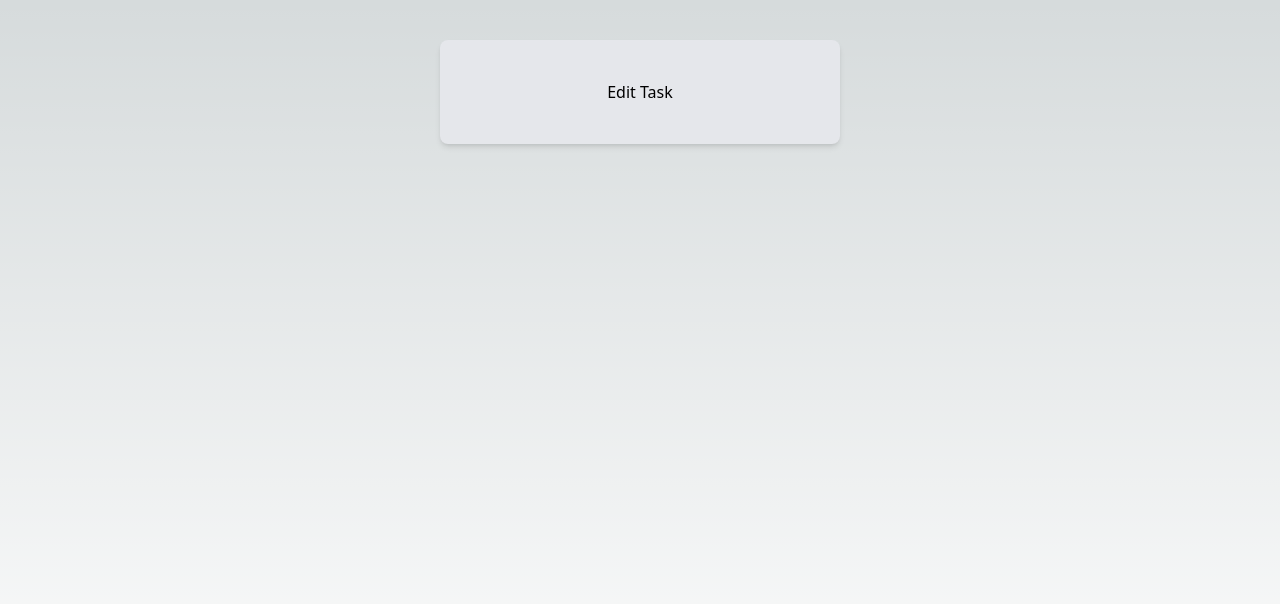
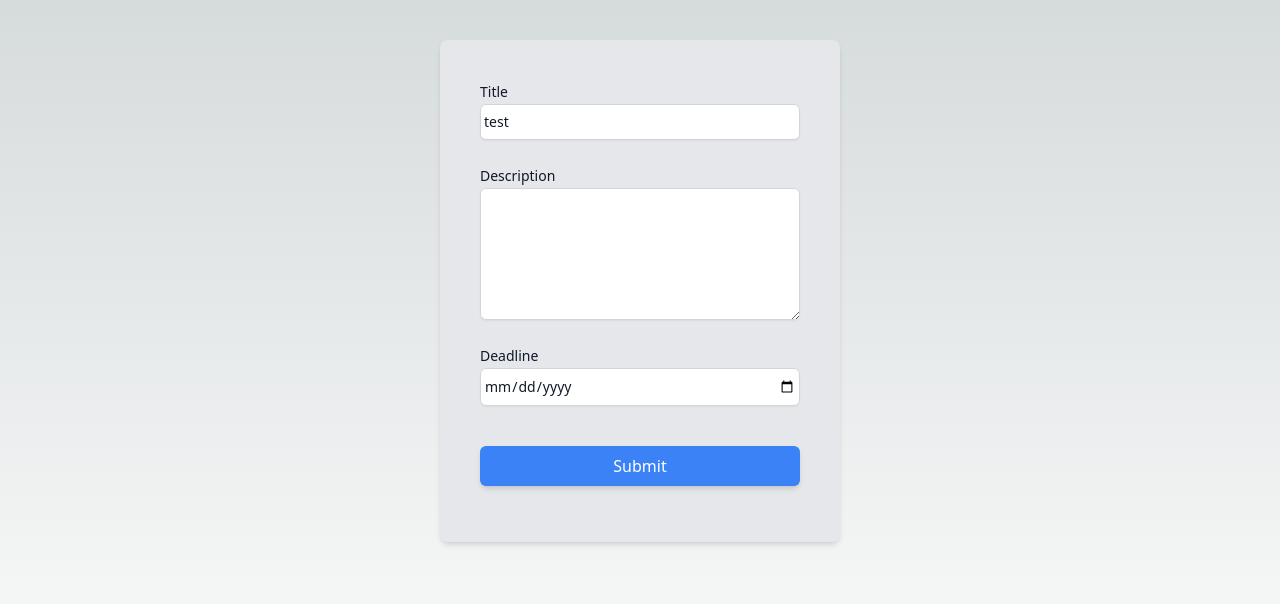
Before and after one commit to Mustafa-Zahedi/todo-app, a Next.js app in the folder frontend/: page /task/edit/1 in a window 1280 px wide. Shown: the top 604 px of the page. Built offline with nearby package versions, Linux system fonts and the light colour scheme.

Commit message:
feat: the api url added on env variable

```diff
--- a/frontend/app/task/[id]/page.tsx
+++ b/frontend/app/task/[id]/page.tsx
@@ -2,11 +2,11 @@
 
 import { useEffect, useState } from "react";
 import { getTask } from "../actions";
-import { TaskInputs } from "../create/page";
+import { Task } from "../create/page";
 
 export default function Task({ params }: { params: { id: number } }) {
   const { id } = params;
-  const [task, setTask] = useState<TaskInputs>();
+  const [task, setTask] = useState<Task>();
 
   useEffect(() => {
     async function get() {
--- a/frontend/app/task/actions.ts
+++ b/frontend/app/task/actions.ts
@@ -1,10 +1,14 @@
 "use server";
 
 import { revalidatePath } from "next/cache";
-import { TaskInputs } from "./create/page";
+import { Task } from "./create/page";
 
-export async function createTask(data: TaskInputs) {
-  const res = await fetch("http://localhost:4000/api/task", {
+const apiUrl =
+  process.env.NEXT_PUBLIC_API_ENDPOINT || "http://localhost:4000/api/";
+export async function createTask(data: Task) {
+  // console.log(data);
+
+  const res = await fetch(`${apiUrl}/task`, {
     method: "POST",
     headers: {
       "Content-Type": "application/json",
@@ -19,7 +23,7 @@ export async function createTask(data: TaskInputs) {
 }
 
 export const getTask = async (id: number) => {
-  const res = await fetch(`http://localhost:4000/api/task/${id}`, {
+  const res = await fetch(`${apiUrl}/task/${id}`, {
     method: "GET",
     next: { revalidate: 100 },
   });
--- a/frontend/app/task/create/page.tsx
+++ b/frontend/app/task/create/page.tsx
@@ -6,7 +6,7 @@ import { yupResolver } from "@hookform/resolvers/yup";
 import * as yup from "yup";
 import { createTask } from "../actions";
 
-export type TaskInputs = {
+export type Task = {
   title: string;
   description: string;
   deadline: Date;
@@ -17,7 +17,11 @@ const schema = yup.object().shape({
   title: yup.string().required(),
   description: yup.string().min(5).max(2048).required(),
   deadline: yup.date().required(),
-  status: yup.string().oneOf(["ACTIVE", "INACTIVE"]).required(),
+  status: yup
+    .string()
+    .oneOf(["ACTIVE", "INACTIVE"])
+    .default("ACTIVE")
+    .required(),
 });
 
 export default function CreateTask() {
@@ -27,12 +31,12 @@ export default function CreateTask() {
     handleSubmit,
     watch,
     formState: { errors },
-  } = useForm<TaskInputs>({
+  } = useForm<Task>({
     resolver: yupResolver(schema),
   });
-  const onSubmit: SubmitHandler<TaskInputs> = async (data) => {
+  const onSubmit: SubmitHandler<Task> = async (data) => {
     // console.log(data);
-    const res = await createTask({ ...data, status: "ACTIVE" });
+    const res = await createTask({ ...data });
     if (res) {
       router.push(`/task/${res.id}`);
     }
@@ -75,7 +79,7 @@ export default function CreateTask() {
         <textarea
           rows={5}
           className="block dark:bg-gray-700 w-full rounded-md border-0 py-1.5 px-1 text-gray-900 dark:text-gray-200 shadow-sm ring-1 ring-inset ring-gray-300 placeholder:text-gray-400 focus:ring-2 focus:ring-inset focus:ring-indigo-600 sm:text-sm sm:leading-6"
-          {...register("description", { required: true })}
+          {...register("description")}
         />
         <p className="mt-2 text-sm text-red-600">
           {<span>{errors?.description?.message}</span>}
@@ -92,7 +96,7 @@ export default function CreateTask() {
         <input
           type="date"
           className="dark:bg-gray-700 block w-full rounded-md border-0 py-1.5 px-1 text-gray-900 dark:text-gray-200 shadow-sm ring-1 ring-inset ring-gray-300 placeholder:text-gray-400 focus:ring-2 focus:ring-inset focus:ring-indigo-600 sm:text-sm sm:leading-6"
-          {...register("deadline", { required: true })}
+          {...register("deadline")}
         />
         <p className="mt-2 text-sm text-red-600">
           {<span>{errors?.deadline?.message}</span>}
--- a/frontend/app/task/edit/[id]/page.tsx
+++ b/frontend/app/task/edit/[id]/page.tsx
@@ -1,7 +1,108 @@
-export default function EditTask() {
+"use client";
+
+import { useRouter } from "next/navigation";
+import { useForm, SubmitHandler } from "react-hook-form";
+import { yupResolver } from "@hookform/resolvers/yup";
+import * as yup from "yup";
+import { createTask } from "@/app/task/actions";
+
+export type Task = {
+  title: string;
+  description: string;
+  deadline: Date;
+  status: "ACTIVE" | "INACTIVE";
+};
+
+const schema = yup.object().shape({
+  title: yup.string().required(),
+  description: yup.string().min(5).max(2048).required(),
+  deadline: yup.date().required(),
+  status: yup.string().oneOf(["ACTIVE", "INACTIVE"]).required(),
+});
+
+export default function CreateTask() {
+  const router = useRouter();
+  const {
+    register,
+    handleSubmit,
+    watch,
+    formState: { errors },
+  } = useForm<Task>({
+    resolver: yupResolver(schema),
+  });
+  const onSubmit: SubmitHandler<Task> = async (data) => {
+    // console.log(data);
+    const res = await createTask({ ...data, status: "ACTIVE" });
+    if (res) {
+      router.push(`/task/${res.id}`);
+    }
+  };
+
+  // console.log(watch("title")); // watch input value by passing the name of it
+
   return (
-    <div>
-      <h1>Edit Task</h1>
-    </div>
+    /* "handleSubmit" will validate your inputs before invoking "onSubmit" */
+    <form
+      className="flex flex-col w-full m-auto"
+      onSubmit={handleSubmit(onSubmit)}
+    >
+      {/* register your input into the hook by invoking the "register" function */}
+      <div className="mb-4 flex flex-col">
+        <label
+          htmlFor="title"
+          className="block text-sm font-medium leading-6 text-gray-900 dark:text-gray-200"
+        >
+          Title
+        </label>
+        <input
+          className="block dark:bg-gray-700  w-full rounded-md border-0 py-1.5 px-1 text-gray-900 dark:text-gray-200 shadow-sm ring-1 ring-inset ring-gray-300 placeholder:text-gray-400 focus:ring-2 focus:ring-inset focus:ring-indigo-600 sm:text-sm sm:leading-6"
+          defaultValue="test"
+          {...register("title")}
+        />
+
+        <p className="mt-2 text-sm text-red-600">
+          {<span>{errors?.title?.message}</span>}
+        </p>
+      </div>
+
+      <div className="mb-4 flex flex-col">
+        <label
+          htmlFor="description"
+          className="block text-sm font-medium leading-6 text-gray-900 dark:text-gray-200"
+        >
+          Description
+        </label>
+        <textarea
+          rows={5}
+          className="block dark:bg-gray-700 w-full rounded-md border-0 py-1.5 px-1 text-gray-900 dark:text-gray-200 shadow-sm ring-1 ring-inset ring-gray-300 placeholder:text-gray-400 focus:ring-2 focus:ring-inset focus:ring-indigo-600 sm:text-sm sm:leading-6"
+          {...register("description", { required: true })}
+        />
+        <p className="mt-2 text-sm text-red-600">
+          {<span>{errors?.description?.message}</span>}
+        </p>
+      </div>
+
+      <div className="mb-4 flex flex-col">
+        <label
+          htmlFor="deadline"
+          className="block text-sm font-medium leading-6 text-gray-900 dark:text-gray-200"
+        >
+          Deadline
+        </label>
+        <input
+          type="date"
+          className="dark:bg-gray-700 block w-full rounded-md border-0 py-1.5 px-1 text-gray-900 dark:text-gray-200 shadow-sm ring-1 ring-inset ring-gray-300 placeholder:text-gray-400 focus:ring-2 focus:ring-inset focus:ring-indigo-600 sm:text-sm sm:leading-6"
+          {...register("deadline", { required: true })}
+        />
+        <p className="mt-2 text-sm text-red-600">
+          {<span>{errors?.deadline?.message}</span>}
+        </p>
+      </div>
+
+      <input
+        className="bg-blue-500 text-white py-2 px-4 mb-4 rounded-md shadow-md flex items-center justify-center mt-4 hover:bg-blue-600 w-full"
+        type="submit"
+      />
+    </form>
   );
 }
--- a/frontend/app/task/page.tsx
+++ b/frontend/app/task/page.tsx
@@ -9,8 +9,11 @@ export const metadata: Metadata = {
   description: "Generated by create next app",
 };
 
+const apiUrl =
+  process.env.NEXT_PUBLIC_API_ENDPOINT || "http://localhost:4000/api/";
+
 async function getTasks() {
-  const res = await fetch("http://localhost:4000/api/task", {
+  const res = await fetch(`${apiUrl}/task`, {
     method: "GET",
     next: { revalidate: 10 },
   });
@@ -25,7 +28,7 @@ async function getTasks() {
 }
 
 async function deleteTask(id: number) {
-  const res = await fetch(`http://localhost:4000/api/task/${id}`, {
+  const res = await fetch(`${apiUrl}/task/${id}`, {
     method: "DELETE",
   });
 
@@ -75,7 +78,10 @@ export default async function Task() {
       </Link>
       <ul className="mt-3 grid gap-5 ">
         {res.map((task: any) => (
-          <li key={task.id} className="col-span-1 flex rounded-md shadow-lg">
+          <li
+            key={task.id}
+            className="col-span-1 flex rounded-md shadow-lg border-r border-t border-slate-300 dark:border-slate-400"
+          >
             <div
               className={classNames(
                 task.status === "ACTIVE" ? "bg-green-500" : "bg-red-500",
@@ -84,6 +90,7 @@ export default async function Task() {
             >
               {task.status === "ACTIVE" ? "Active" : "Completed"}
             </div>
+            <article className="flex w-full items-center justify-between">
               <div className="p-4 flex flex-col">
                 <h2 className="font-bold">{task.title}</h2>
                 <p className="text-gray-600 dark:text-gray-400">
@@ -116,6 +123,7 @@ export default async function Task() {
                   <FaTrash />
                 </DeleteButton>
               </div>
+            </article>
           </li>
         ))}
       </ul>
```
Also changed, not shown: 1 other file (tests, documents, lock files or other folders). Lines whose indentation alone changed are shown as unchanged.
